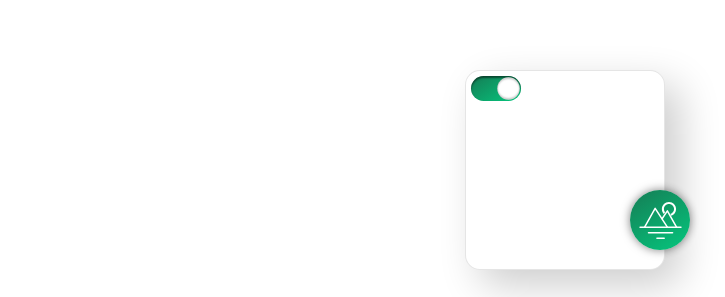
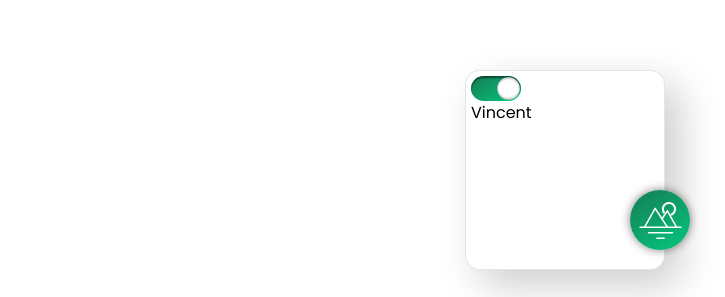
Before and after one commit to vnabet/miragejs-ui, a Svelte app: page / in a window 1280 px wide. Both pictures are taken after a click on the button 1215 px from the left and 720 px from the top of the page. Shown: the part 500-797 px from the top of the page, without its empty margins (555-1280 px from the left). Built offline with nearby package versions, Linux system fonts and the light colour scheme.

Commit message:
add poppins font

```diff
--- a/src/MirageUI.svelte
+++ b/src/MirageUI.svelte
@@ -18,16 +18,21 @@
 <div class="mirage">
   <div class:opened={$opened}>
     <Toggle checked={$started} on:toggle="{startstop}"></Toggle>
+    Vincent
   </div>
   <MainButton started={$started}></MainButton>
 </div>
 
 <style>
+  @import url('https://fonts.googleapis.com/css2?family=Poppins&display=swap');
+
   :global(body) {
     min-height: 100vh;
   }
 
   .mirage {
+    font-family: 'Poppins', sans-serif;
+    font-size: 16px;
     box-sizing: border-box;
     display: block;
     position: fixed;
```
Lines whose indentation alone changed are shown as unchanged.
